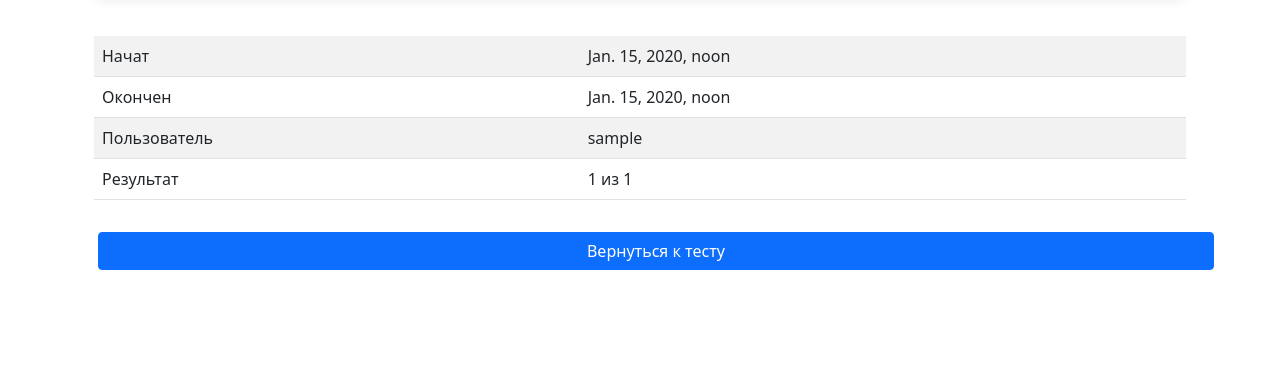
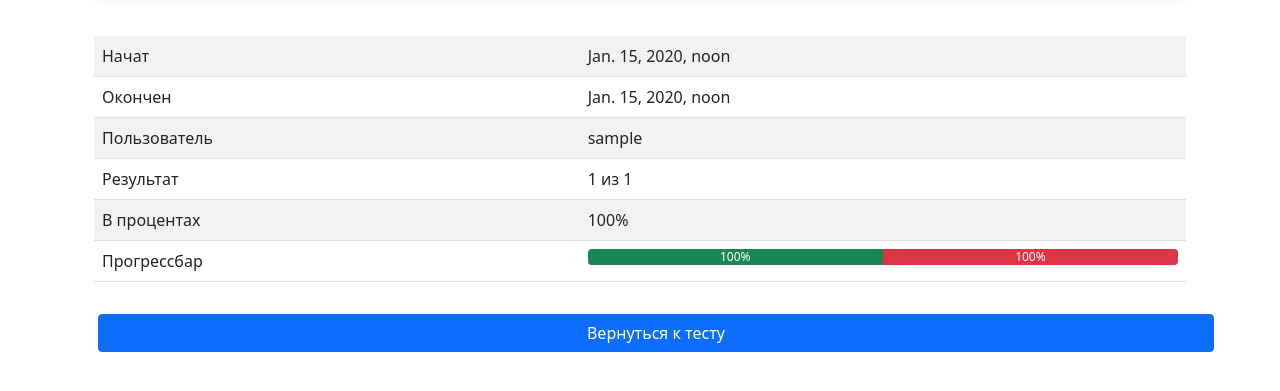
Before and after one commit to SinitsaSin/django_quiz, a Django app: page /quiz/00000000-0000-0000-0000-000000000001/result/00000000-0000-0000-0000-000000000001/details/ in a window 1280 px wide. Shown: the part 182-573 px from the top of the page. Run offline with Django 4.2, Linux system fonts and the light colour scheme; a user stored in the database is signed in; tables that the repository leaves empty hold one stand-in row (values such as "Sample post"); grey boxes marked "Sample" are stand-in pictures; parts of the project's set-up code (start-up, migrations or seed data) failed here and were passed over; some libraries are stand-ins or nearby versions.

Commit message:
last homework

```diff
--- a/quiz/templates/results/details.html
+++ b/quiz/templates/results/details.html
@@ -1,4 +1,6 @@
 {% extends 'base.html' %}
+
+{% load custom_tags %}
 
 {% block title %}
     Результат теста
@@ -7,13 +9,13 @@
 {% block header %}
     Результат теста: "{{ result.exam.title }}"
     <div class="progress">
-      <div class="progress-bar"
+        <div class="progress-bar"
            role="progressbar"
            style="width: 100%"
            aria-valuenow="100"
            aria-valuemin="0"
            aria-valuemax="100">
-      </div>
+        </div>
     </div>
 {% endblock %}
 
@@ -39,6 +41,39 @@
                             <td>Результат</td>
                             <td>{{ result.num_correct_answers }} из {{ result.exam.questions_count }}</td>
                         </tr>
+                        <tr>
+                            <td>В процентах</td>
+                            <td>
+                                {% with result.num_correct_answers|multiply:100|divide:result.exam.questions_count as percentage %}
+                                {{ percentage }}%
+                                {% endwith %}
+                            </td>
+                        </tr>
+                        <tr>
+                            <td>Прогрессбар</td>
+                            <td>
+                                {% expression '%1 * 100 // %2' result.num_correct_answers result.exam.questions_count as progress_plus %}
+                                {% expression '%1 * 100 // %2' result.num_incorrect_answers result.exam.questions_count as progress_minus %}
+                                <div class="progress">
+                                    <div class="progress-bar bg-success"
+                                       role="progressbar"
+                                       style="width: {{ progress_plus }}%"
+                                       aria-valuenow="{{ progress_plus }}"
+                                       aria-valuemin="0"
+                                       aria-valuemax="100">
+                                        {{ progress_plus }}%
+                                    </div>
+                                    <div class="progress-bar bg-danger"
+                                       role="progressbar"
+                                       style="width: {{ progress_minus }}%"
+                                       aria-valuenow="{{ progress_minus }}"
+                                       aria-valuemin="0"
+                                       aria-valuemax="100">
+                                        {{ progress_minus }}%
+                                    </div>
+                                </div>
+                            </td>
+                        </tr>
                     </tbody>
               </table>
             </div>
--- /dev/null
+++ b/quiz/templatetags/custom_tags.py
@@ -0,0 +1,28 @@
+from django import template
+
+register = template.Library()
+
+
+def negative_value(value):
+    return -value
+
+
+def multiply(value, arg):
+    return value * arg
+
+
+def divide(value, arg):
+    return value // arg
+
+
+def expression(value, *args):
+    for idx, arg in enumerate(args, 1):
+        value = value.replace(f'%{idx}', str(arg))
+    return eval(value)
+
+
+
+register.filter('negative', negative_value)
+register.filter('multiply', multiply)
+register.filter('divide', divide)
+register.simple_tag(func=expression, name='expression')
--- a/quiz/views.py
+++ b/quiz/views.py
@@ -14,7 +14,7 @@ class ExamListView(ListView):
     context_object_name = 'exams'
 
 
-class ExamDetailView(LoginRequiredMixin, DetailView,):
+class ExamDetailView(LoginRequiredMixin, DetailView, ):
     model = Exam
     template_name = 'exams/details.html'
     context_object_name = 'exam'
@@ -85,6 +85,9 @@ class ExamResultQuestionView(LoginRequiredMixin, UpdateView):
         selected_choices = ['is_selected' in form.changed_data for form in choices.forms]
         result = Result.objects.get(uuid=res_uuid)
         result.update_result(order_num, question, selected_choices)
+
+        if sum(selected_choices) != 1:
+            raise ValueError('You need to choose only 1 answer!')
 
         if result.state == Result.STATE.FINISHED:
             return HttpResponseRedirect(
```
Also changed, not shown: templates/index.html (+1 -8 lines), accounts/utils.py (line endings or trailing spaces), quiz/templatetags/__init__.py (added).
